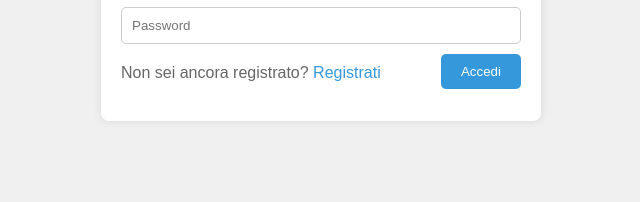
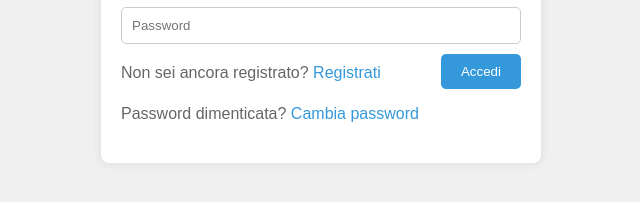
Before and after one commit to serenalumetti/login-lumetti-campione-vutcariova, a plain HTML site: page lavoro_bruno/public/login.html in a window 1280 px wide. Shown: the part 190-392 px from the top of the page, without its empty margins (319-959 px from the left). Drawn offline with Linux system fonts and the light colour scheme; files that its build step writes are made by us from their sources.

Commit message:
Update login.html

```diff
--- a/lavoro_bruno/public/login.html
+++ b/lavoro_bruno/public/login.html
@@ -14,6 +14,7 @@
       <button type="submit">Accedi</button>
     </form>
     <p>Non sei ancora registrato? <a href="signup">Registrati</a></p>
+    <p>Password dimenticata? <a href="reset-password">Cambia password</a></p>
   </div>
 </body>
 </html>
```
